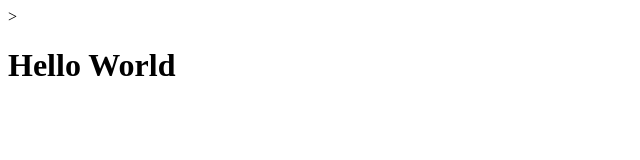
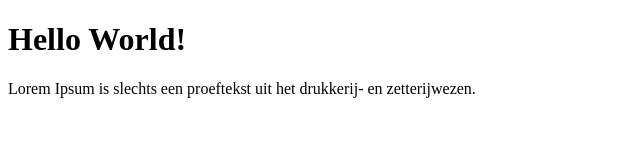
Before and after one commit to JordanFrederick/JordanFrederick.github.io, a plain HTML site: page index.html in a window 1280 px wide. Shown: the whole page, without its empty margins (0-640 px from the left). Drawn offline with Linux system fonts and the light colour scheme.

Commit message:
Version 2

```diff
--- a/index.html
+++ b/index.html
@@ -5,7 +5,6 @@
     <meta name="viewport" content="width=device-width, initial-scale=1.0">
     <title>Hello World!</title>
 </head>
-<body>
-    ><h1>Hello World</h1>
-</body>
+<h1>Hello World!</h1>
+<p>Lorem Ipsum is slechts een proeftekst uit het drukkerij- en zetterijwezen.</p>
 </html>
```
